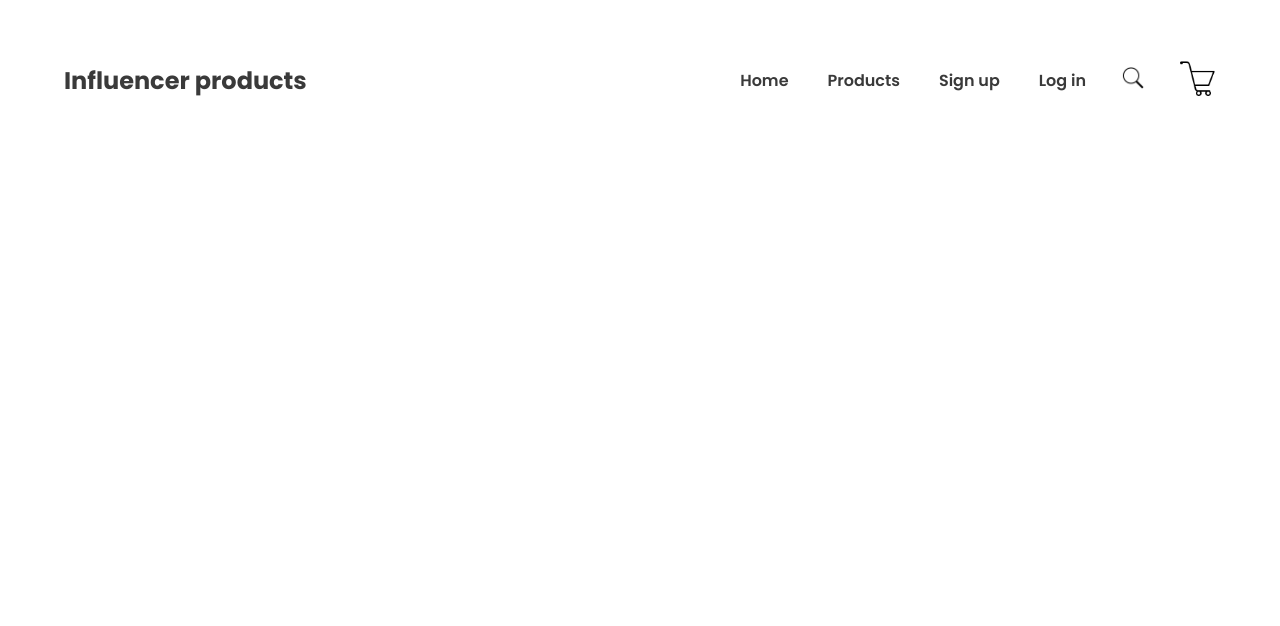
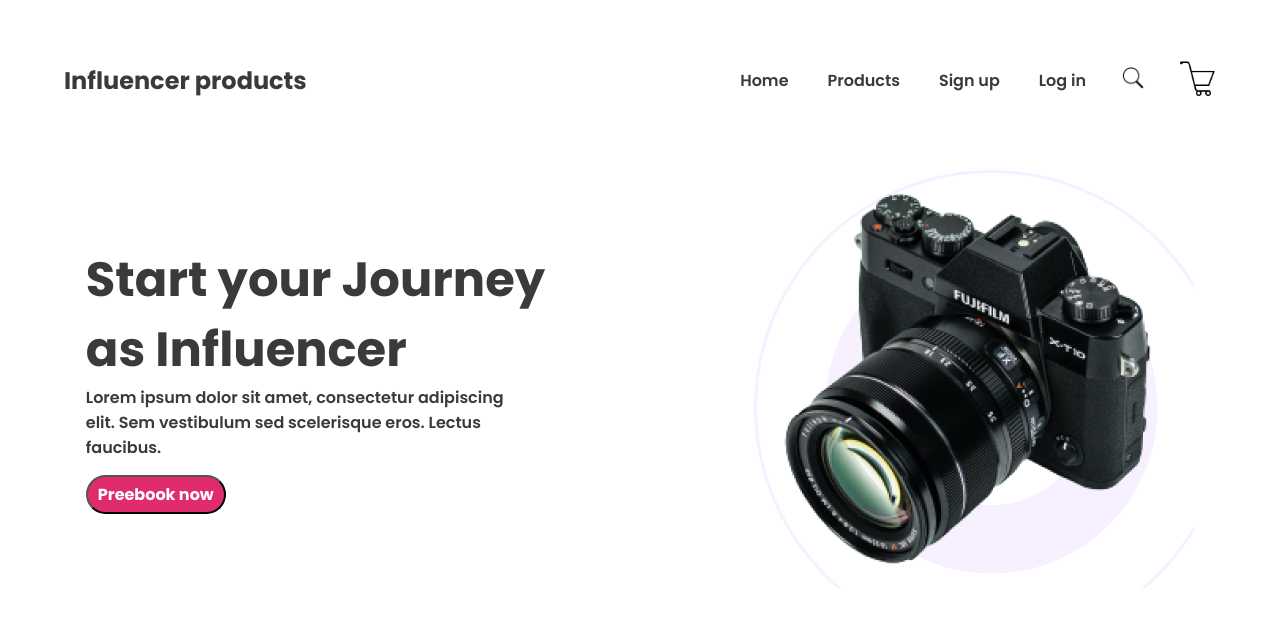
Before and after one commit to Mohammed-Saiful-Islam/influencer-gear-copy, a plain HTML site: page index.html in a window 1280 px wide. Drawn offline with Linux system fonts and the light colour scheme.

Commit message:
header styles added

```diff
--- a/index.html
+++ b/index.html
@@ -37,8 +37,8 @@
                 </div>
             </div>
         </nav>
-        <!-- <div class="header">
-            <div class="text-and-button">
+        <div class="header">
+            <div class="text-btn">
                 <h1>Start your Journey as
                     Influencer</h1>
                 <p>Lorem ipsum dolor sit amet, consectetur adipiscing elit. Sem vestibulum sed scelerisque eros. Lectus
@@ -48,7 +48,7 @@
             <div class="img">
                 <img src="images/main-camera.png" alt="">
             </div>
-        </div> -->
+        </div>
 
     </header>
     <!-- main -->
--- a/styles/influencer-gear.css
+++ b/styles/influencer-gear.css
@@ -59,6 +59,50 @@ header nav .container .links-icons .icons .shopping-cart {
     margin-left: 35px;
 }
 
+.header {
+    align-items: center;
+    justify-content: center;
+    margin-top: 70px;
+    display: flex;
+    gap: 150px;
+}
+
+.header .text-btn {
+    width: 45%;
+}
+
+.header .text-btn h1 {
+    color: #3A3A3A;
+    font-family: Poppins;
+    font-size: 3rem;
+    font-weight: 700;
+    line-height: 70px;
+    /* 134.615% */
+}
+
+.header .text-btn p {
+    color: #3A3A3A;
+    font-family: Poppins;
+    font-size: 1rem;
+    font-weight: 600;
+    padding-right: 100px;
+    margin-bottom: 15px;
+}
+
+.header .text-btn button {
+    color: #FFF;
+    font-family: Poppins;
+    font-size: 1rem;
+    font-weight: 700;
+    border-radius: 41px;
+    background: #E02C6D;
+    padding: 5px 10px;
+}
+
+.header .img {
+    background-image: url(../images/Circle\ design.svg);
+}
+
 @media screen and (max-width:576px) {
 
     header {
```
